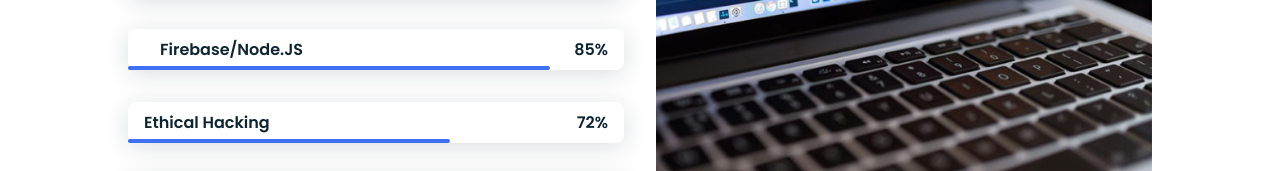
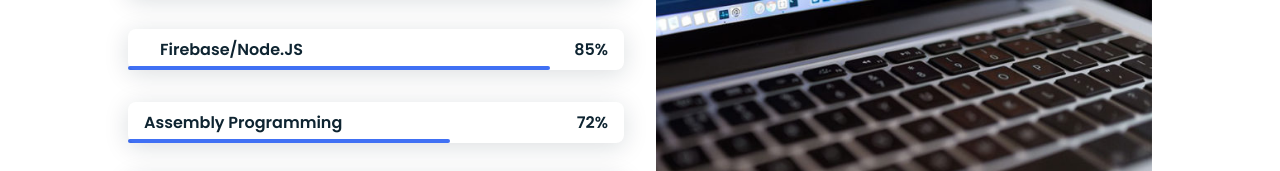
Before and after one commit to benmai22/MaiWorld, a plain HTML site: page index.html in a window 1280 px wide. Shown: the part 1739-1910 px from the top of the page. Drawn offline with nearby package versions, Linux system fonts and the light colour scheme.

Commit message:
Update index.html

```diff
--- a/index.html
+++ b/index.html
@@ -104,7 +104,7 @@
                         </div>
                         <div class="skills__data">
                             <div class="skills__names">
-                                <span class="skills__name">Ethical Hacking</span>
+                                <span class="skills__name">Assembly Programming</span>
                             </div>
                             <div class="skills__bar skills__js">
 
```
